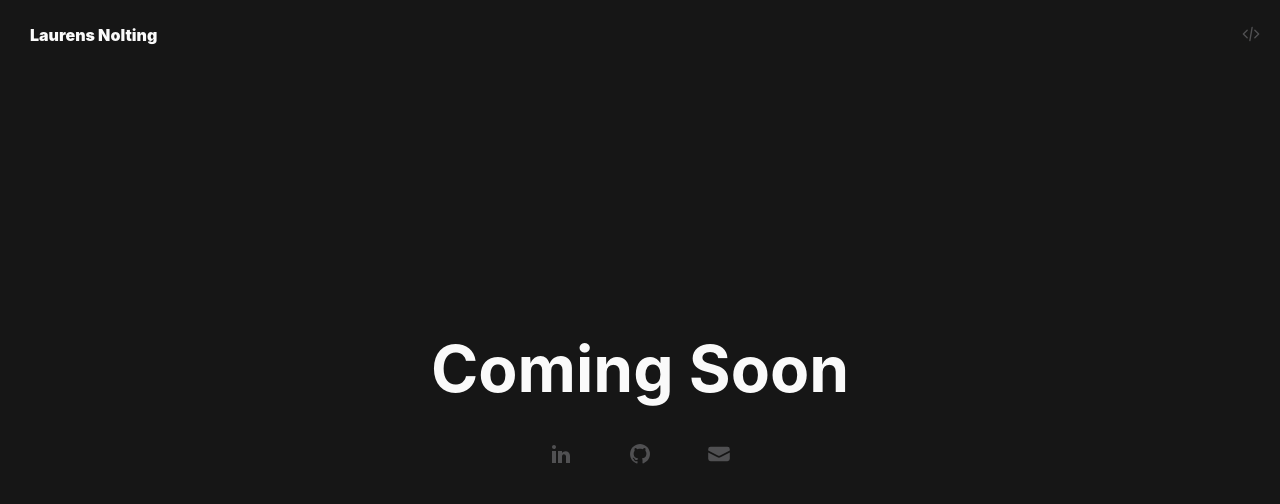
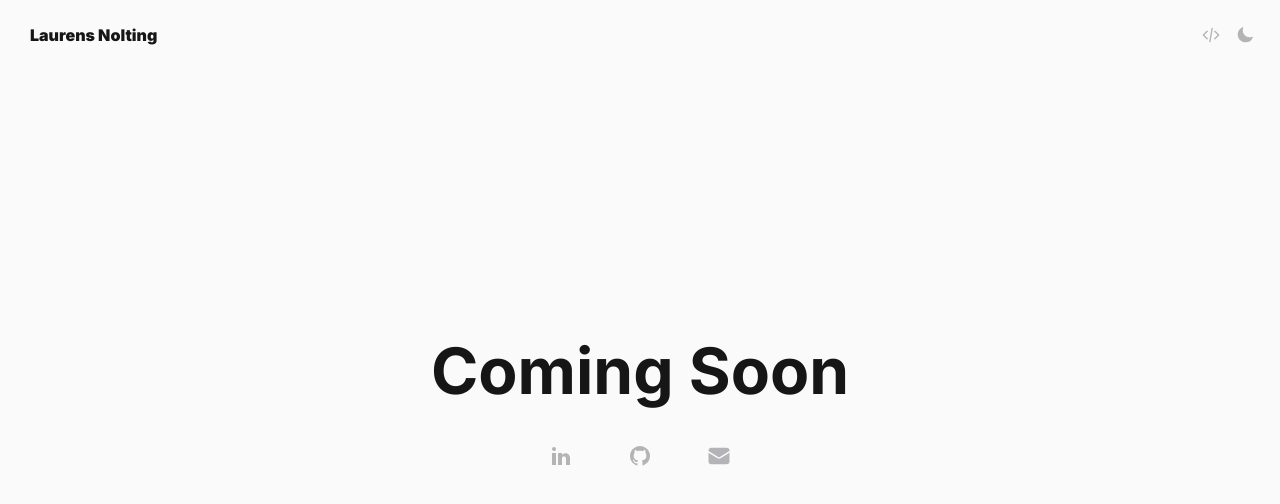
Before and after one commit to laurensnol/portfolio, a React (Create React App) app: page / in a window 1280 px wide. Shown: the top 504 px of the page. Built offline with nearby package versions, Linux system fonts and the light colour scheme.

Commit message:
Updated to .scss and added ThemeToggle

```diff
--- a/src/App.css
+++ /dev/null
@@ -1,59 +0,0 @@
-body {
-  margin: 0;
-  width: 100vw;
-  height: 100%;
-  font-family: 'Inter', -apple-system, BlinkMacSystemFont, 'Segoe UI', 'Roboto', 'Oxygen',
-    'Ubuntu', 'Cantarell', 'Fira Sans', 'Droid Sans', 'Helvetica Neue',
-    sans-serif;
-  color: #FAFAFA;
-  background-color: #161616;
-  -webkit-font-smoothing: antialiased;
-  -moz-osx-font-smoothing: grayscale;
-}
-
-.Hero {
-  width: 100%;
-  margin: 0;
-  position: absolute;
-  top: 50%;
-  transform: translateY(-50%);
-  text-align: center;
-}
-
-.HeroActions {
-  margin-top: 35px;
-  display: flex;
-  flex-direction: row;
-  justify-content: center;
-  column-gap: 55px;
-}
-
-.NavBar {
-  margin: 25px 20px 25px 30px;
-  display: flex;
-  flex-direction: row;
-  justify-content: space-between;
-}
-
-a {
-  color: #505052;
-  transition: 0.2s;
-}
-
-a:hover {
-  color: #FAFAFA;
-}
-
-h1, h6 {
-  margin: 0;
-}
-
-h1 {
-  font-weight: bold;
-  font-size: 64px;
-}
-
-h6 {
-  font-weight: 900;
-  font-size: 16px;
-}
--- /dev/null
+++ b/src/App.scss
@@ -0,0 +1,35 @@
+nav {
+  margin: 25px 20px 25px 30px;
+  display: flex;
+  flex-direction: row;
+  justify-content: space-between;
+  align-items: center;
+}
+
+.nav-actions {
+  display: flex;
+  flex-direction: row;
+  justify-content: center;
+  align-items: center;
+  gap: 10px;
+}
+
+main {
+  width: 100%;
+  position: absolute;
+  top: 50%;
+  transform: translateY(-50%);
+  display: flex;
+  flex-direction: column;
+  justify-content: center;
+  align-items: center;
+  text-align: center;
+  row-gap: 35px;
+}
+
+.hero-actions {
+  display: flex;
+  flex-direction: row;
+  justify-content: center;
+  column-gap: 55px;
+}
--- a/src/App.tsx
+++ b/src/App.tsx
@@ -1,22 +1,26 @@
-import React from 'react';
-import './App.css';
+import './App.scss';
 
-import { EnvelopeIcon } from "@heroicons/react/20/solid";
+import { useState, useEffect } from 'react';
+import { EnvelopeIcon } from "@heroicons/react/24/solid";
 import { CodeBracketIcon } from "@heroicons/react/20/solid";
+import ThemeToggle from './components/ThemeToggle/ThemeToggle';
 
 function App() {
   return (
-    <div className="App">
-      <div className="NavBar">
+    <div>
+      <nav>
         <h6>Laurens Nolting</h6>
-        <a href="https://github.com/laurensnol/portfolio">
-          <CodeBracketIcon width={18} />
-        </a>
-      </div>
-      <div className="Hero">
+        <span className='nav-actions'>
+          <a href="https://github.com/laurensnol/portfolio">
+            <CodeBracketIcon width={18} />
+          </a>
+          <ThemeToggle />
+        </span>
+      </nav>
+
+      <main>
         <h1>Coming Soon</h1>
-
-        <div className="HeroActions">
+        <span className='hero-actions'>
           <a href="https://linkedin.com/in/laurensnolting/" target={"_blank"} rel={"noopener noreferrer"}>
             <svg width="24" height="24" viewBox="0 0 24 24" fill="none" xmlns="http://www.w3.org/2000/svg">
               <path d="M13 21H9V9H13V11C13.8526 9.91525 15.1456 9.26857 16.525 9.237C19.0056 9.25077 21.0072 11.2694 21 13.75V21H17V14.25C16.84 13.1326 15.8818 12.3036 14.753 12.306C14.2593 12.3216 13.7932 12.5378 13.4624 12.9046C13.1316 13.2715 12.9646 13.7573 13 14.25V21ZM7 21H3V9H7V21ZM5 7C3.89543 7 3 6.10457 3 5C3 3.89543 3.89543 3 5 3C6.10457 3 7 3.89543 7 5C7 5.53043 6.78929 6.03914 6.41421 6.41421C6.03914 6.78929 5.53043 7 5 7Z" fill="currentColor"></path>
@@ -30,8 +34,8 @@ function App() {
           <a href="mailto:contact@laurensnol.com">
             <EnvelopeIcon width={24} height={24} />
           </a>
-        </div>
-      </div>
+        </span>
+      </main>
     </div>
   );
 }
--- /dev/null
+++ b/src/_colors.scss
@@ -0,0 +1,11 @@
+@import url('https://fonts.googleapis.com/css2?family=Inter:wght@100;200;300;400;500;600;700;800;900&display=swap');
+
+$font-main: 'Inter', sans-serif;
+
+$background-light: #FAFAFA;
+$primary-light: #161616;
+$secondary-light: #B4B4B6;
+
+$background-dark: #161616;
+$primary-dark: #FAFAFA;
+$secondary-dark: #505052;
--- /dev/null
+++ b/src/components/ThemeToggle/ThemeToggle.scss
@@ -0,0 +1,17 @@
+@import '../../styles';
+
+.toggle-btn {
+  color: var(--secondary);
+  transition: 0.2s;
+  background-color: transparent;
+  border: none;
+  cursor: pointer;
+  display: flex;
+  flex-direction: column;
+  justify-content: center;
+  align-items: center;
+}
+
+.toggle-btn:hover {
+  color: var(--primary);
+}
--- /dev/null
+++ b/src/components/ThemeToggle/ThemeToggle.tsx
@@ -0,0 +1,36 @@
+import './ThemeToggle.scss';
+
+import { useState, useEffect } from 'react';
+import { SunIcon, MoonIcon } from "@heroicons/react/24/solid";
+
+function ThemeToggle() {
+  const [isDarkMode, setDarkMode] = useState(false);
+
+  useEffect(() => {
+    if (window.matchMedia && window.matchMedia("(prefers-color-scheme: dark)").matches) {
+      setDarkMode(true);
+    }
+  }, [])
+
+  useEffect(() => {
+    var root = document.getElementsByTagName('html')[0];
+
+    if (isDarkMode) {
+      root.setAttribute('class', 'dark');
+    } else {
+      root.removeAttribute('class');
+    }
+  }, [isDarkMode])
+
+  return (
+    <button className="toggle-btn" onClick={() => { setDarkMode(!isDarkMode) }}>
+      {
+        isDarkMode
+          ? <SunIcon width={18} />
+          : <MoonIcon width={18} />
+      }
+    </button>
+  );
+}
+
+export default ThemeToggle;
--- a/src/index.tsx
+++ b/src/index.tsx
@@ -1,3 +1,5 @@
+import './styles.scss';
+
 import React from 'react';
 import ReactDOM from 'react-dom/client';
 import App from './App';
--- /dev/null
+++ b/src/styles.scss
@@ -0,0 +1,56 @@
+@import 'colors';
+
+html {
+  transition: 0.25s;
+  --background: #{$background-light};
+  --primary: #{$primary-light};
+  --secondary: #{$secondary-light};
+}
+
+html.dark {
+  transition: 0.25s;
+  --background: #{$background-dark};
+  --primary: #{$primary-dark};
+  --secondary: #{$secondary-dark};
+}
+
+:root {
+  font-family: $font-main;
+  color: var(--primary);
+  background-color: var(--background);
+  -webkit-font-smoothing: antialiased;
+  -moz-osx-font-smoothing: grayscale;
+}
+
+body {
+  margin: 0;
+  width: 100vw;
+  height: 100%;
+}
+
+h1, h6 {
+  margin: 0;
+}
+
+h1 {
+  font-size: 64px;
+  font-weight: bold;
+}
+
+h6 {
+  font-size: 16px;
+  font-weight: 900;
+}
+
+a {
+  color: var(--secondary);
+  transition: 0.2s;
+  display: flex;
+  flex-direction: column;
+  justify-content: center;
+  align-items: center;
+}
+
+a:hover {
+  color: var(--primary);
+}
```
